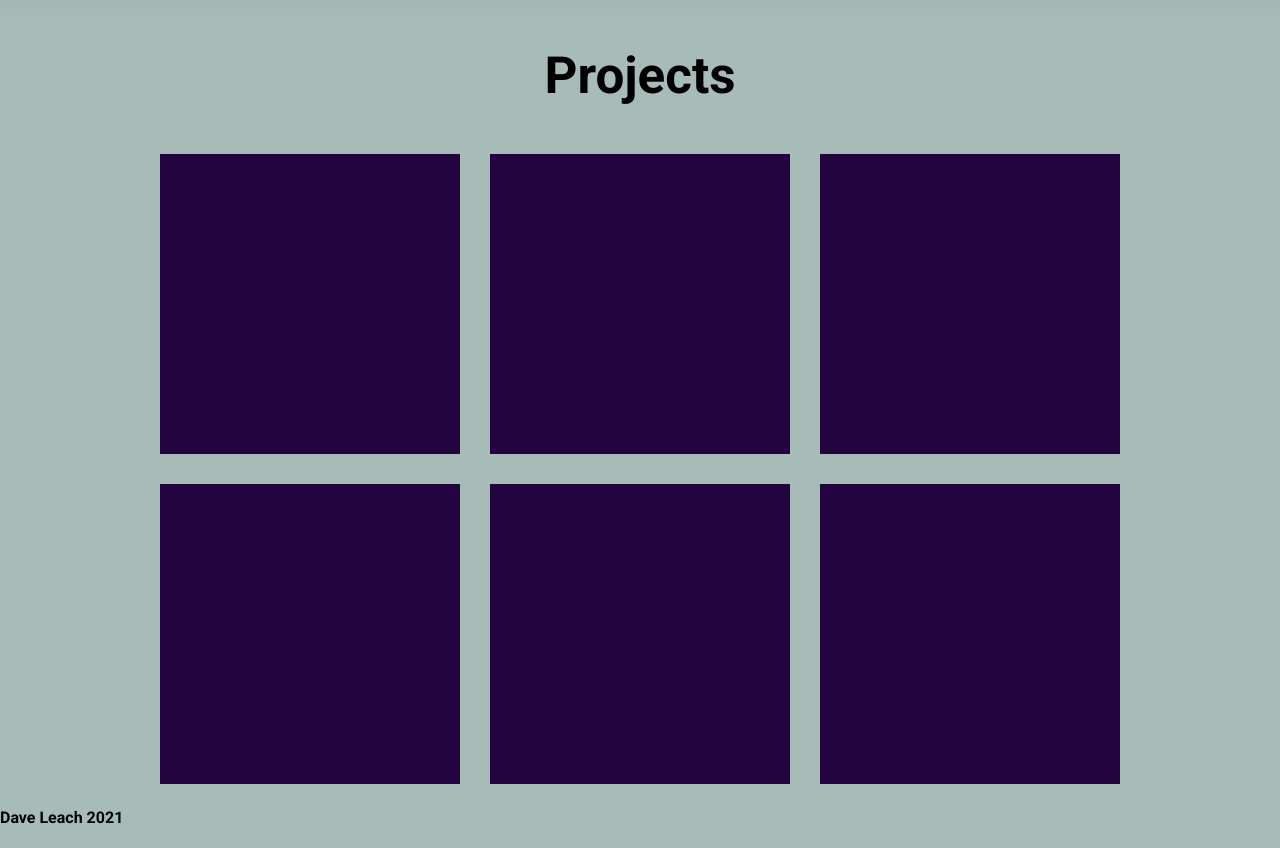
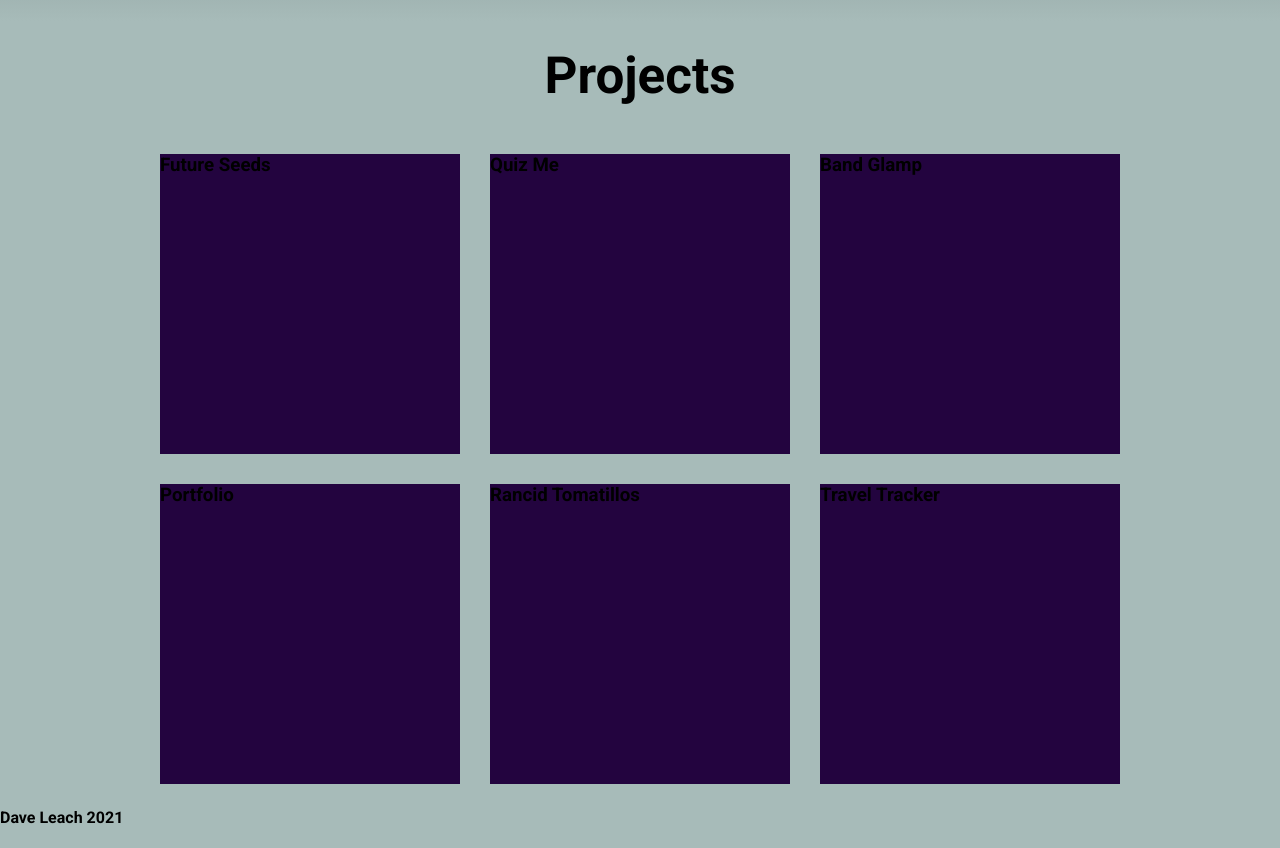
Before and after one commit to davidleach724/daveleach-website, a React (Create React App) app: page / in a window 1280 px wide. Shown: the part 1924-2772 px from the top of the page. Built offline with nearby package versions, Linux system fonts and the light colour scheme.

Commit message:
Add project details

```diff
--- a/src/Components/ProjectCard/ProjectCard.css
+++ b/src/Components/ProjectCard/ProjectCard.css
@@ -0,0 +1,3 @@
+.project-card {
+  background-color: rgb(35, 4, 63);
+}
--- a/src/Components/ProjectCard/ProjectCard.js
+++ b/src/Components/ProjectCard/ProjectCard.js
@@ -0,0 +1,12 @@
+import './ProjectCard.css'
+
+const ProjectCard = ({ project }) => {
+
+  return (
+    <div className="project- project-card">
+      <h3>{project.name}</h3>
+    </div>
+  )
+}
+
+export default ProjectCard
--- a/src/Components/Projects/Projects.css
+++ b/src/Components/Projects/Projects.css
@@ -12,9 +12,3 @@
   grid-gap: 30px;
   padding: 3vh
 }
-
-.project-card {
-  background-color: rgb(35, 4, 63);
-  /* background-image: url('../../Images/polobirdie.png');
-  background-size: cover; */
-}
--- a/src/Components/Projects/Projects.js
+++ b/src/Components/Projects/Projects.js
@@ -1,17 +1,19 @@
+import ProjectCard from '../ProjectCard/ProjectCard'
+import { projectdata } from './projectdata'
 import './Projects.css'
 
 const Projects = () => {
+  const projectCards = projectdata.map(project => {
+    return (
+      <ProjectCard project={ project } />
+    )
+  })
 
   return (
     <div className="projects-container">
       <h2 className="skills-title">Projects</h2>
       <div className="project-card-container">
-        <div className="project- project-card"></div>
-        <div className="project- project-card"></div>
-        <div className="project- project-card"></div>
-        <div className="project- project-card"></div>
-        <div className="project- project-card"></div>
-        <div className="project- project-card"></div>
+        {projectCards}
       </div>
     </div>
   )
--- /dev/null
+++ b/src/Components/Projects/projectdata.js
@@ -0,0 +1,56 @@
+export const projectdata = [
+  {
+    name: 'Future Seeds',
+    image: '',
+    summary: 'A gardening application that allows users to store information about their seeds and gardening techniques',
+    tech: 'GraphQL, ApolloClient, React, Router, Circle CI, JavaScript, CSS, HTML, Cypress',
+    accomplishments: 'Working with a BE team and self-teaching GraphQL',
+    deployedLink: 'https://future-seeds-ui.herokuapp.com/',
+    repoLink: 'https://github.com/davidleach724/future-seeds-ui'
+  },
+  {
+    name: 'Quiz Me',
+    image: '',
+    summary: 'An interactive trivia app',
+    tech: 'React, Context API, Router, Cypress, REST API, JavaScript, HTML, CSS',
+    accomplishments: 'Self-teaching Context API and implementing global state management',
+    deployedLink: 'https://ruthless-wish.surge.sh/',
+    repoLink: 'https://github.com/davidleach724/quiz-me'
+  },
+  {
+    name: 'Band Glamp',
+    image: '',
+    summary: 'A showcase application that allows artists/bands book campsites corresponding to their tour',
+    tech: 'React, Router, React Hooks, Cypress, REST API, JavaScript, CSS, HTML, Photoshop',
+    accomplishments: 'Creating an application for a niche audience, building a dynamic API call, Cypress stubbing',
+    deployedLink: 'https://davidleach724.github.io/band-glamp/',
+    repoLink: 'https://github.com/davidleach724/band-glamp'
+  },
+  {
+    name: 'Portfolio',
+    image: '',
+    summary: 'The portfolio you are looking at right now',
+    tech: 'React, JavaScript, HTML, CSS, tsParticle.js, Photoshop',
+    accomplishments: 'Creating an application with focus on CSS and cross browser compatibility',
+    deployedLink: 'http://www.daveleach.dev',
+    repoLink: 'https://github.com/davidleach724/daveleach-website'
+  },
+  {
+    name: 'Rancid Tomatillos',
+    image: '',
+    summary: 'A movie database that displays movie information and ratings',
+    tech: 'React, React Router, Cypress, JavaScript, Css, HTML, Day.js, GitHub Deployment',
+    accomplishments: 'Created an application with the React framework, integrated React Router, Asynchronous JS, Cypress testing',
+    deployedLink: 'https://davidleach724.github.io/Rancid-Tomatillos/',
+    repoLink: 'https://github.com/davidleach724/Rancid-Tomatillos'
+  },
+  {
+    name: 'Travel Tracker',
+    image: '',
+    summary: 'An application to manage and track, book, and display different trips for a user database',
+    tech: 'JavaScript, HTML5, CSS/SCSS, NODE, WebPack, Fetch API, Moment.js',
+    accomplishments: 'Used OOP to drive the design of the app/code, worked with an API to GET and POST data, built a robust test suite for happy/sad paths, designed all graphics on page',
+    deployedLink: '',
+    repoLink: 'https://github.com/davidleach724/travel-tracker'
+  }
+]
```
